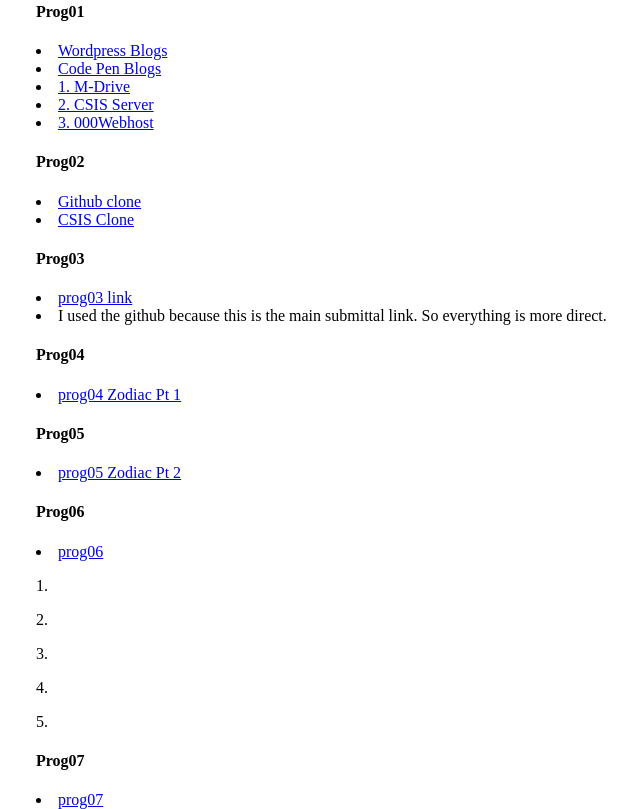
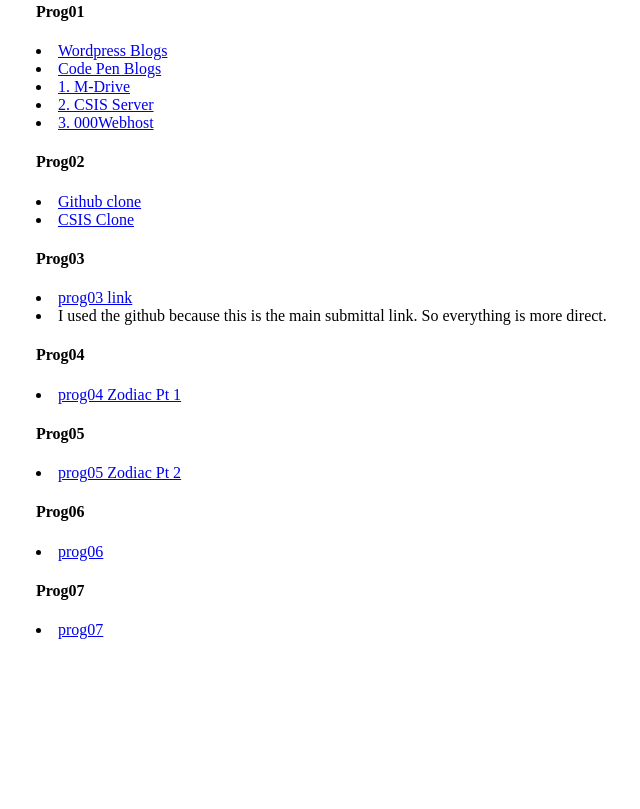
Before and after one commit to dpwhitmo/CIS255, a plain HTML site: page index.html in a window 1280 px wide. Shown: the part 345-1154 px from the top of the page, without its empty margins (104-744 px from the left). After the commit the page ends 984 px from the top, so only its background shows below. Drawn offline with Linux system fonts and the light colour scheme.

Commit message:
Update index.html

```diff
--- a/index.html
+++ b/index.html
@@ -61,11 +61,6 @@
 
 <h4>Prog06</h4>
 <li><a target="_blank" href="https://dpwhitmo.github.io/prog06.html/"> prog06 </a></li>
-<p>1.</p>
-<p>2.</p>
-<p>3.</p>
-<p>4.</p>
-<p>5.</p>
 
 <h4>Prog07</h4>
 <li><a target="_blank" href=" "> prog07 </a></li>
```
